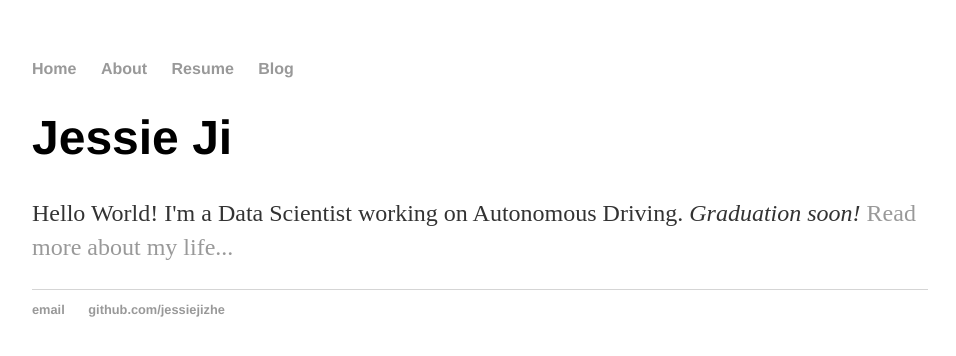
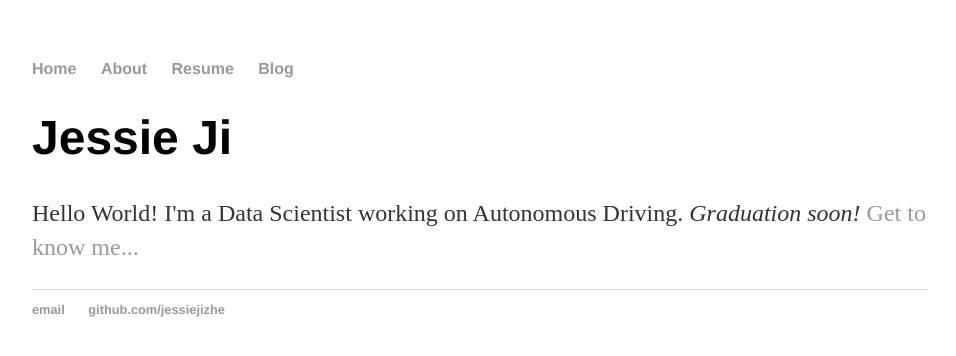
Before and after one commit to jessiejizhe/jessiejizhe.github.io, a Jekyll site: the page built from index.html, in a window 1280 px wide. Shown: the top 356 px of the page, without its empty margins (160-1116 px from the left). Built offline with Jekyll 4.4.1, drawn with Linux system fonts in a browser that asks for light colours.

Commit message:
Update index.html

```diff
--- a/index.html
+++ b/index.html
@@ -4,5 +4,5 @@ title: Jessie Ji's Think Tank
 ---
 <div class="blurb">
 	<h1>Jessie Ji</h1>
-	<p>Hello World! I'm a Data Scientist working on Autonomous Driving. <em>Graduation soon!</em> <a href="/about">Read more about my life...</a></p>
+	<p>Hello World! I'm a Data Scientist working on Autonomous Driving. <em>Graduation soon!</em> <a href="/about">Get to know me...</a></p>
 </div><!-- /.blurb -->
```
